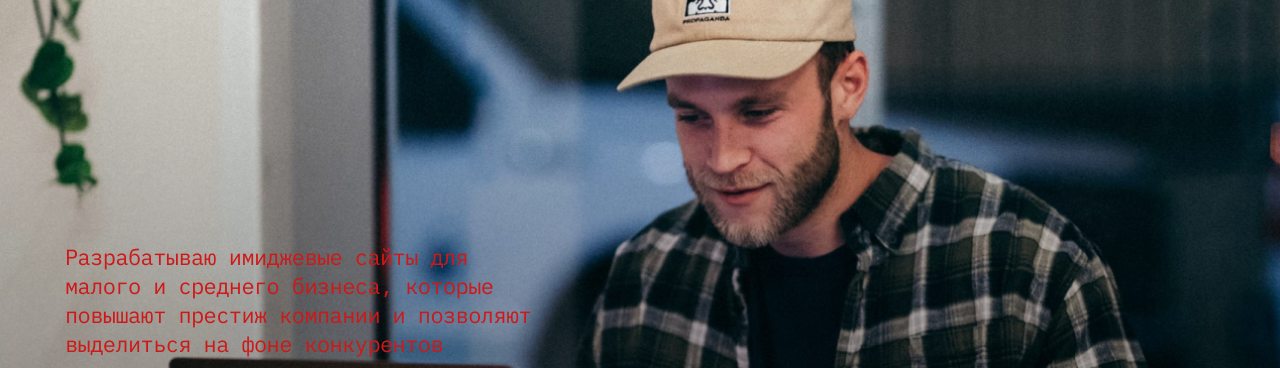
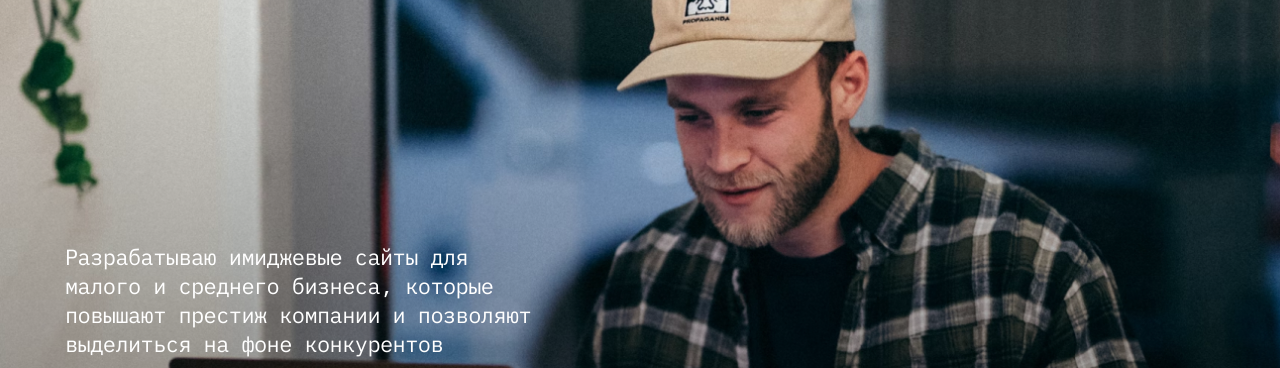
Before and after one commit to victorsaprykin/module-portfolio, a plain HTML site: page index.html in a window 1280 px wide. Shown: the part 76-444 px from the top of the page. Drawn offline with Linux system fonts and the light colour scheme.

Commit message:
color-back

```diff
--- a/css/main.css
+++ b/css/main.css
@@ -12,7 +12,7 @@ body {
   font-weight: 400;
   line-height: normal;
   background-color: #000;
-  color: #cf1818;
+  color: #fff;
 }
 
 .container {
```
